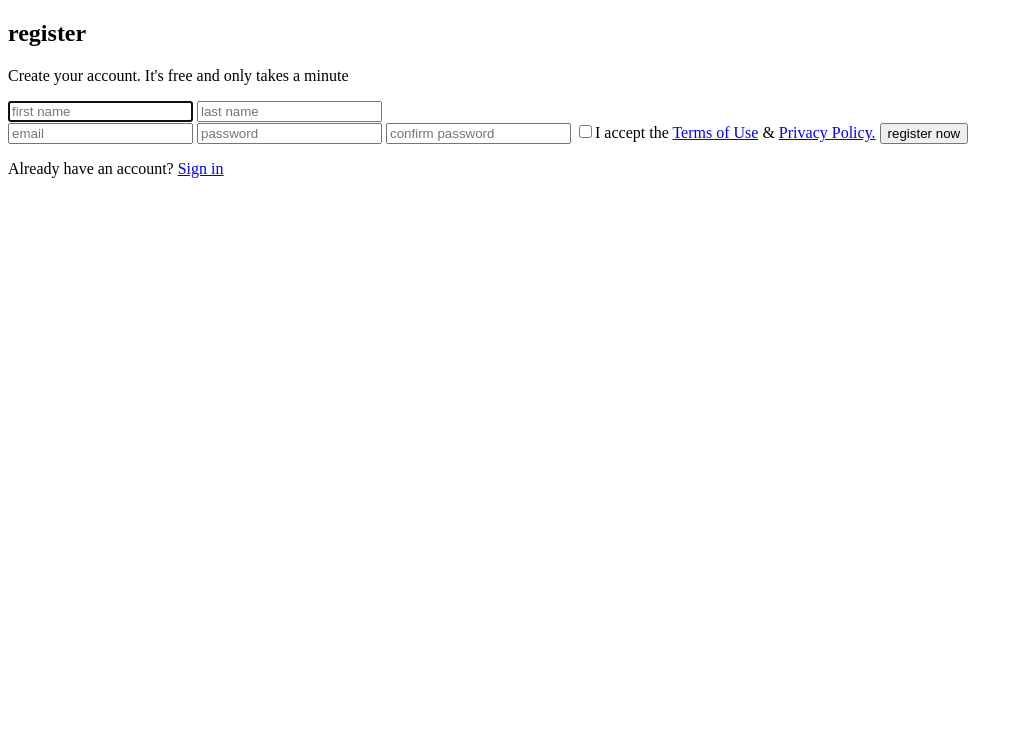
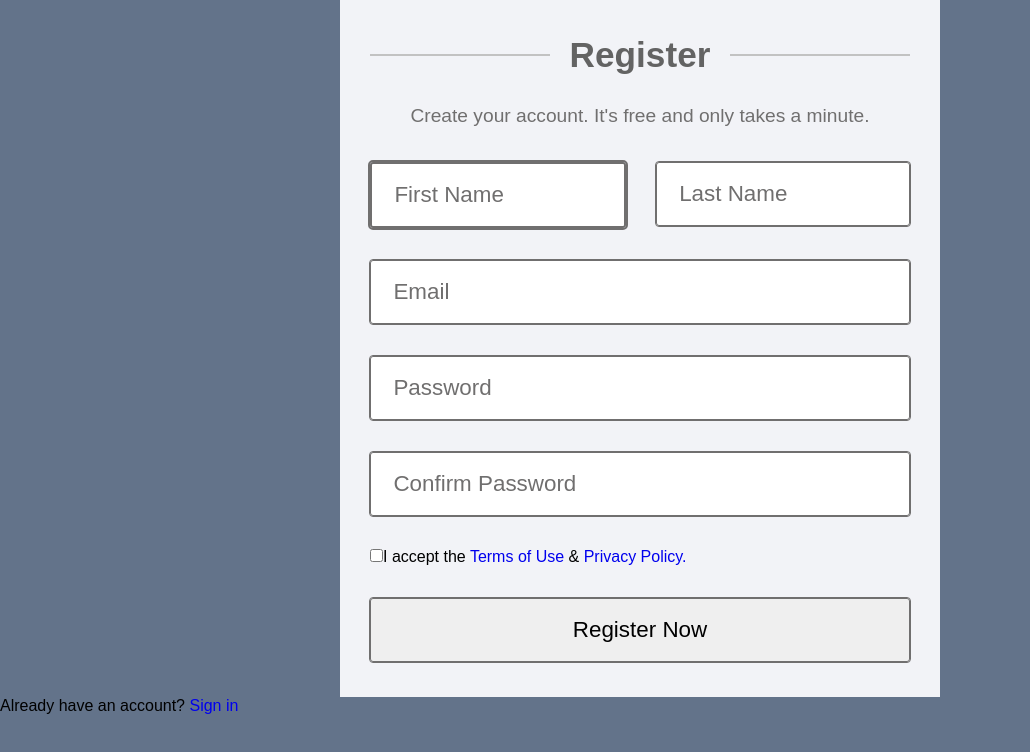
Before and after one commit to AlexeyKhaletskiy/fd_form_practice_22-05, a plain HTML site: page index.html in a window 1280 px wide. Shown: the whole page, without its empty margins (0-1030 px from the left). Drawn offline with Linux system fonts and the light colour scheme.

Commit message:
Add header and inputs style

```diff
--- a/assets/css/style.css
+++ b/assets/css/style.css
@@ -0,0 +1,106 @@
+* {
+  box-sizing: border-box;
+  margin: 0;
+  padding: 0;
+}
+:root {
+  font-family: Arial, Helvetica, sans-serif;
+  font-size: 16px;
+}
+body {
+  background-color: #63738a;
+}
+a {
+  text-decoration: none;
+}
+.register{
+  max-width: 600px;
+  margin: auto;
+  padding: 35px 30px;
+  background-color: #f2f3f7;
+}
+
+
+.flex-row{
+  display: flex;
+  justify-content: space-between;
+}
+
+
+.title{
+  align-items: center;
+  margin-bottom: 30px;
+  color: #636363;
+  font-size: 2.2em;
+  text-transform: capitalize;
+
+}
+.title::before,
+.title::after{
+  content:"";
+  border-bottom: 2px solid #c2c2c2;
+  flex-grow: 1;
+}
+
+
+.flex-column{
+  display: flex;
+  flex-direction: column;
+  justify-content: space-between;
+}
+.title::before{
+  margin-right: 20px;
+}
+.title::after{
+  margin-left: 20px;
+}
+
+
+.description{
+  margin-bottom: 35px;
+  color: #706f6f;
+  font-size: 1.2em;
+  text-align: center;
+}
+.register-form{
+  min-height: 500px;
+
+}
+.register-form input:not([type="checkbox"]){
+  padding: 0.8em 1em;
+  border: 1px solid #706f6f;
+  border-radius: 3px;
+  outline: 1px solid #706f6f;
+  font-size: 1.4em;
+  text-transform: capitalize;
+}
+
+.register-form input:focus:not([type="checkbox"]){
+  border: 2px solid #706f6f;
+  border-radius: 3px;
+  outline: 2px solid #706f6f;
+}
+
+::placeholder{
+  color: #706f6f;
+}
+
+.username-wrapper{
+
+}
+.username-wrapper label:first-child{
+  margin-right: 30px;
+}
+.username-wrapper input {
+  width: 100%;
+}
+
+.form-link{
+
+}
+.sign-in{
+
+}
+.sign-link{
+
+}
--- a/index.html
+++ b/index.html
@@ -9,16 +9,16 @@
 </head>
 <body>
   <section class="register">
-      <h2 class="title">register</h2>
-      <p class="description">Create your account. It's free and only takes a minute</p>
-      <form action="#" class="register-form">
-        <div class="username-wrapper">
+      <h2 class="title flex-row">register</h2>
+      <p class="description">Create your account. It's free and only takes a minute.</p>
+      <form action="#" class="register-form flex-column">
+        <div class="username-wrapper flex-row">
           <label><input type="text" name="first name" placeholder="first name" autofocus required pattern="^[A-Z][a-z]{2,15}$"></label>
           <label><input type="text" name="last name" placeholder="last name" required pattern="^[A-Z][a-z]{2,15}$"></label>
         </div>
-      <label><input type="email" name="email" placeholder="email" required></label>
-      <label><input type="password" name="password" placeholder="password" required></label>
-      <label><input type="password" name="password" placeholder="confirm password" required></label>
+      <label class="flex-column"><input type="email" name="email" placeholder="email" required></label>
+      <label class="flex-column"><input type="password" name="password" placeholder="password" required></label>
+      <label class="flex-column"><input type="password" name="password" placeholder="confirm password" required></label>
       <label><input type="checkbox" name="license" required>I accept the <a href="#" class="form-link">Terms of Use</a> & <a href="#" class="form-link">Privacy Policy.</a></label>
       <input type="submit" value="register now">
 
```
